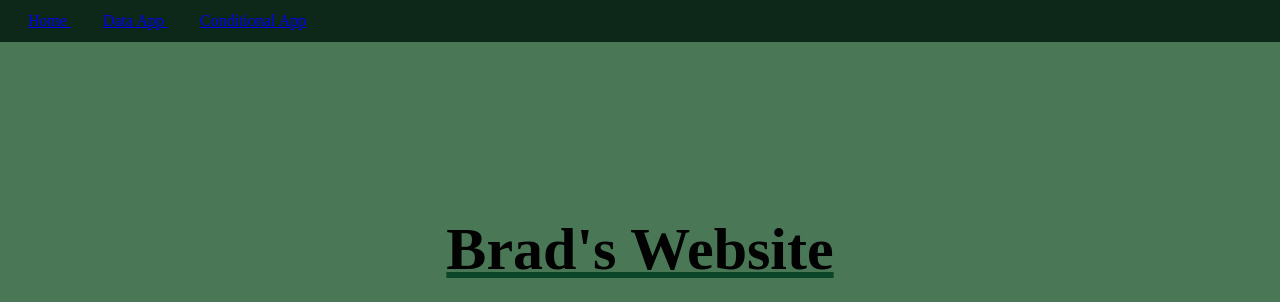
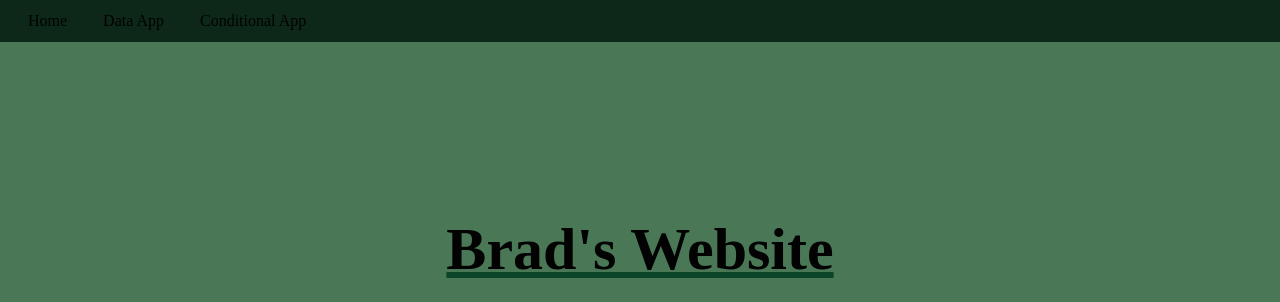
Before and after one commit to WVCS/website-bradjang123, a plain HTML site: page index.html in a window 1280 px wide. Shown: the top 302 px of the page. Drawn offline with Linux system fonts and the light colour scheme.

Commit message:
Update style.css

```diff
--- a/style.css
+++ b/style.css
@@ -25,3 +25,8 @@ li{
 li:hover{
   background:#042511;
 }
+
+
+a{ text-decoration: none;
+  color: #020202;
+ }
```
